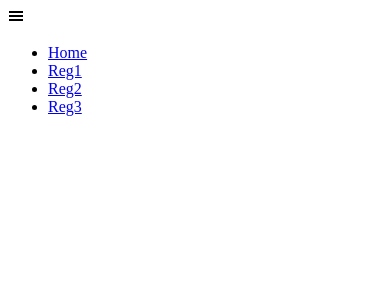
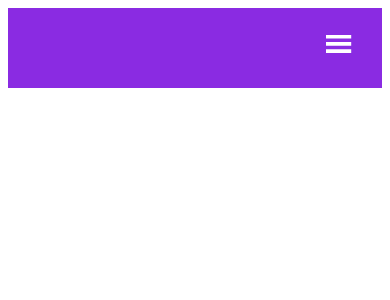
Before and after one commit to yobrooks/MusList, a React (Create React App) app in the folder muslist/: page / in a window 390 px wide. Shown: the top 300 px of the page. Built offline with nearby package versions, Linux system fonts and the light colour scheme.

Commit message:
reg menu resize works; change css; sidebar next

```diff
--- a/muslist/src/components/navbar/NavBar.js
+++ b/muslist/src/components/navbar/NavBar.js
@@ -1,20 +1,26 @@
 import React, {useState} from 'react';
 import { GiHamburgerMenu } from 'react-icons/gi';
+import { IoMdClose } from 'react-icons/io'
 import NavMenuItems from '../navbar/NavMenuItems';
-
+import '../../styles/NavBar.css';
+//NOTE: NavBar will have props that sets the sidebar state
 function NavBar(){
     //state: click will toggle between hamburger menu and x icon
     //sidebar will be whether it's a sidebar or full menu
     const [sidebar, setSidebar] = useState(false);
+    const [active, setActive] = useState(false);
 
+    const handleClick = () => {
+        setActive(!active);
+    }
 
     return (
-       <nav className="navbar">
+       <nav className="navbar-container">
            {/*This will be either just logo or AppTitle component className = "nav-logo"*/}
-           <div className="menu-icon">
-               <GiHamburgerMenu />
+           <div className="menu-icon" onClick={handleClick}>
+               {active ? <IoMdClose />: <GiHamburgerMenu />}
            </div>
-           <ul>
+           <ul className={active ? "nav-menu active" : "nav-menu"}>
               <NavMenuItems sidebar={sidebar}/>
            </ul>
        </nav>
--- a/muslist/src/index.js
+++ b/muslist/src/index.js
@@ -7,9 +7,9 @@ import * as serviceWorker from './serviceWorker';
 //gets passed to App.js as a prop called entries
 //App.js (before return statement) unravels the entry data with the map() function
 //and turns each entry into a list entry component and is used in the lists
-const entriesData = [
+//const entriesData = [
 
-]
+//]
 
 ReactDOM.render(
   <React.StrictMode>
--- /dev/null
+++ b/muslist/src/styles/NavBar.css
@@ -0,0 +1,74 @@
+.navbar-container{
+    background: blueviolet;
+    height: 80px;
+    font-size: 20px;
+    display:flex;
+    justify-content:center;
+    align-items:center;
+}
+
+.nav-menu{
+    display:grid;
+    grid-template-columns: repeat(4, auto);
+    grid-gap: 10px;
+    list-style: none;
+    text-align: center;
+    width: 70vw;
+    justify-content: end;
+}
+
+.nav-links {
+    color:white;
+    text-decoration: none;
+    padding: 0.5rem 1rem;
+}
+
+.nav-links:hover{
+    background-color: gray;
+    transition: all 0.2s ease-out;
+}
+
+.menu-icon{
+    color:white;
+    display:none;
+}
+
+@media screen and (max-width: 960px){
+    .navbar-container{
+        position:relative;
+    }
+    .nav-menu{
+        display:flex;
+        flex-direction: column;
+        width:100%;
+        height: 500px;
+        position:absolute;
+        top:80px;
+        left: -100%;
+        opacity: 1;
+        transition: all 0.5s ease;
+    }
+
+    .nav-menu.active {
+        background: blueviolet;
+        left: 0;
+        opacity: 1;
+        transition: all 0.5s ease;
+        z-index: 1;
+    }
+
+    .nav-links{
+        text-align: center;
+        padding: 2rem;
+        display:table;
+        width:100%;
+    }
+    .menu-icon{
+        display:block;
+        position: absolute;
+        top: 0;
+        right: 0;
+        transform: translate(-100%, 60%);
+        font-size: 1.8rem;
+    }
+}
```
